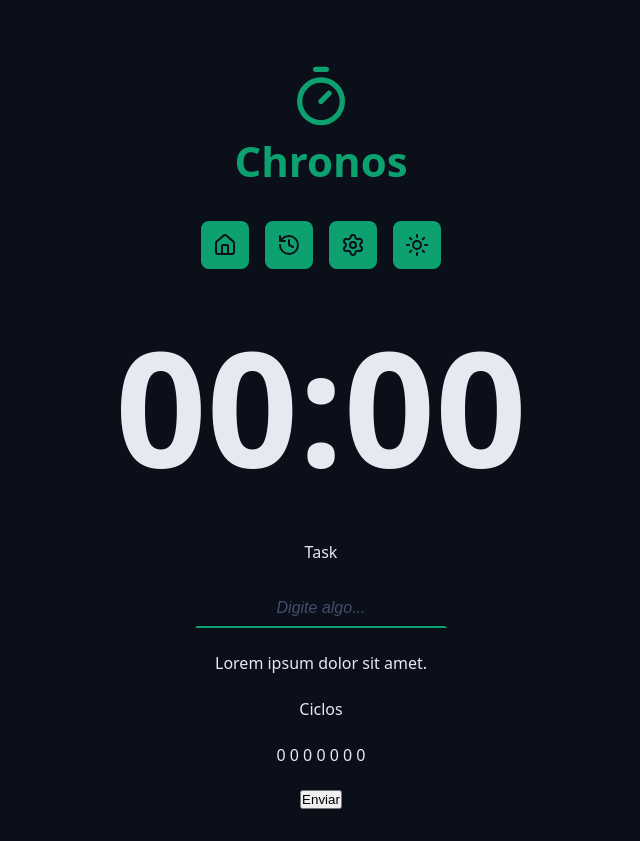
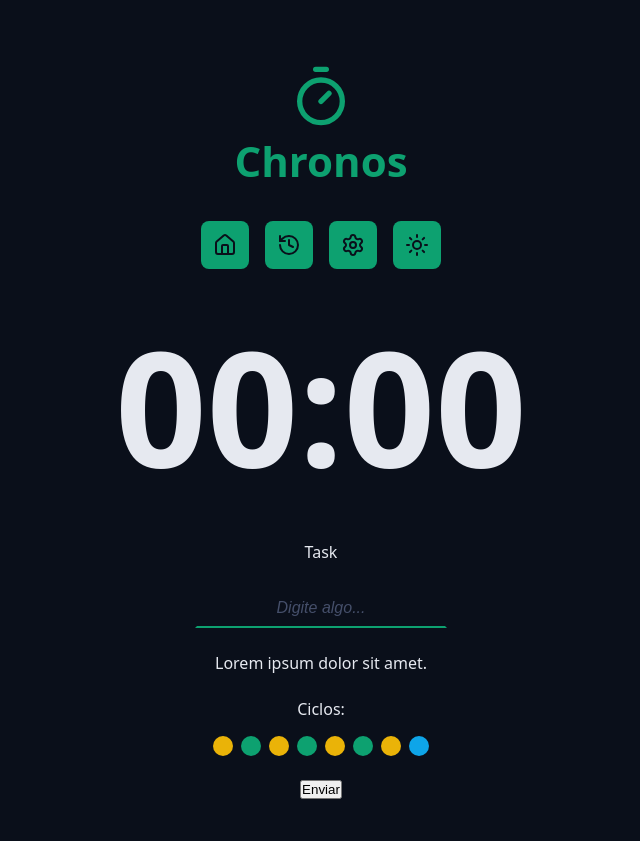
Before and after one commit to felipesilvaskyline-code/chronos-pomodoro, a React (Vite) app: page / in a window 1280 px wide. Shown: the whole page, without its empty margins (319-959 px from the left). Built offline with nearby package versions, Linux system fonts and the light colour scheme.

Commit message:
feat: Componente dos cycles

```diff
--- a/src/App.tsx
+++ b/src/App.tsx
@@ -3,6 +3,7 @@
 import { Logo } from './components/Logo';
 import { CountDown } from './components/CountDown';
 import { DefaultInput } from './components/DefaultInput';
+import { Cycles } from './components/Cycles';
 
 import './styles/theme.css';
 import './styles/global.css';
@@ -36,8 +37,7 @@
             <p>Lorem ipsum dolor sit amet.</p>
           </div>
           <div className="formRow">
-            <p>Ciclos</p>
-            <p>0 0 0 0 0 0 0 </p>
+            <Cycles />
           </div>
           <div className="formRow">
             <button>Enviar</button>
--- /dev/null
+++ b/src/components/Cycles/index.tsx
@@ -0,0 +1,20 @@
+import styles from "./styles.module.css";
+
+export function Cycles() {
+  return (
+    <div className={styles.cycles}>
+      <span>Ciclos:</span>
+
+      <div className={styles.cycleDots}>
+        <span className={`${styles.cycleDot} ${styles.workTime}`}></span>
+        <span className={`${styles.cycleDot} ${styles.shortBreakTime}`}></span>
+        <span className={`${styles.cycleDot} ${styles.workTime}`}></span>
+        <span className={`${styles.cycleDot} ${styles.shortBreakTime}`}></span>
+        <span className={`${styles.cycleDot} ${styles.workTime}`}></span>
+        <span className={`${styles.cycleDot} ${styles.shortBreakTime}`}></span>
+        <span className={`${styles.cycleDot} ${styles.workTime}`}></span>
+        <span className={`${styles.cycleDot} ${styles.longBreakTime}`}></span>
+      </div>
+    </div>
+  );
+}
--- /dev/null
+++ b/src/components/Cycles/styles.module.css
@@ -0,0 +1,31 @@
+.cycles {
+  display: flex;
+  flex-direction: column;
+  align-items: center;
+  justify-content: center;
+  gap: 1.6rem;
+}
+
+.cycleDots {
+  display: flex;
+  gap: 0.8rem;
+}
+
+.cycleDot {
+  width: 2rem;
+  height: 2rem;
+  background-color: var(--primary);
+  border-radius: 50%;
+}
+
+.workTime {
+  background: var(--warning);
+}
+
+.shortBreakTime {
+  background: var(--primary);
+}
+
+.longBreakTime {
+  background: var(--info);
+}
```
